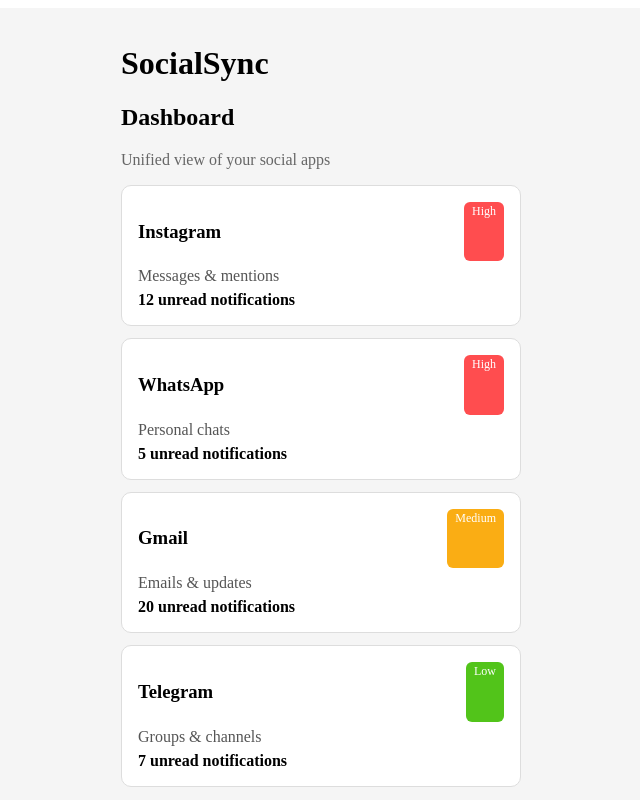
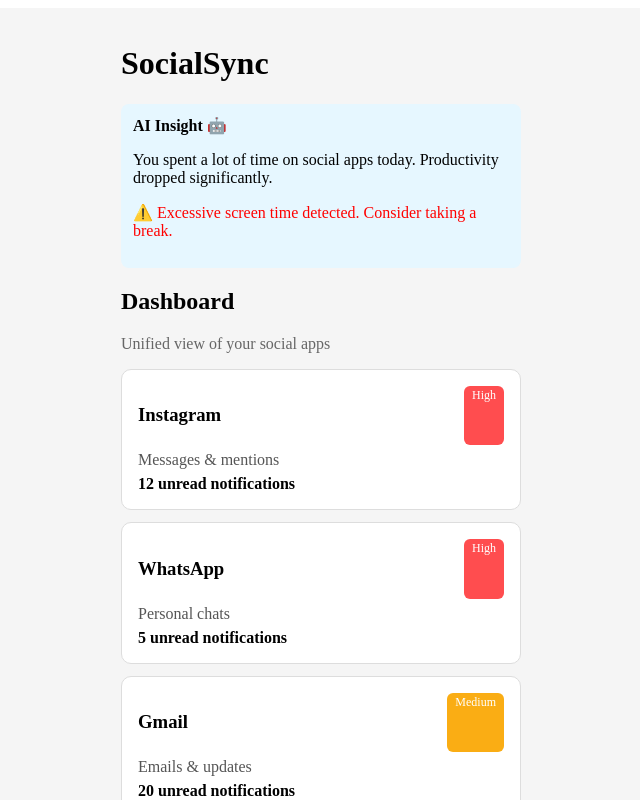
Before and after one commit to Sakshi-gupta66/SocialSync-App, a React (Vite) app in the folder client/: page / in a window 1280 px wide. Shown: the top 800 px of the page, without its empty margins (319-959 px from the left). Built offline with nearby package versions, Linux system fonts and the light colour scheme.

Commit message:
Day 7: AI assistant insights and addiction detection logic

```diff
--- a/client/src/pages/Dashboard.tsx
+++ b/client/src/pages/Dashboard.tsx
@@ -1,9 +1,46 @@
 import SocialAppCard from "../components/SocialAppCard";
 import { socialApps } from "../data/mockData";
+import { generateDailyInsight, detectAddictionPattern } from "../utils/aiInsights";
+import { screenTimeData } from "../data/screenTimeData";
 
 export default function Dashboard() {
+
+  const totalTime = screenTimeData.reduce(
+    (sum, item) => sum + item.minutes,
+    0
+  );
+
+  const productiveTime = screenTimeData
+    .filter((d) => d.category === "Productive")
+    .reduce((sum, d) => sum + d.minutes, 0);
+
+  const productivityPercent = Math.round(
+    (productiveTime / totalTime) * 100
+  );
+
+  const insight = generateDailyInsight(totalTime, productivityPercent);
+  const addictionWarning = detectAddictionPattern(totalTime);
+
   return (
     <div>
+      <div
+        style={{
+          background: "#e6f7ff",
+          padding: 12,
+          borderRadius: 8,
+          marginBottom: 16
+        }}
+      >
+        <strong>AI Insight 🤖</strong>
+        <p>{insight}</p>
+
+        {addictionWarning && (
+          <p style={{ color: "red" }}>
+            ⚠️ Excessive screen time detected. Consider taking a break.
+          </p>
+        )}
+      </div>
+
       <h2>Dashboard</h2>
       <p style={{ color: "#666", marginBottom: 16 }}>
         Unified view of your social apps
--- /dev/null
+++ b/client/src/utils/aiInsights.ts
@@ -0,0 +1,18 @@
+export function generateDailyInsight(
+  totalMinutes: number,
+  productivityPercent: number
+): string {
+  if (totalMinutes > 240 && productivityPercent < 40) {
+    return "You spent a lot of time on social apps today. Productivity dropped significantly.";
+  }
+
+  if (productivityPercent >= 70) {
+    return "Great job! You maintained a high productivity level today.";
+  }
+
+  return "Your usage was balanced today. Try reducing social media for better focus.";
+}
+
+export function detectAddictionPattern(minutes: number): boolean {
+  return minutes > 180;
+}
```
Also changed, not shown: client/src/utils/priorityEngine.ts (added, +8 -0 lines).
